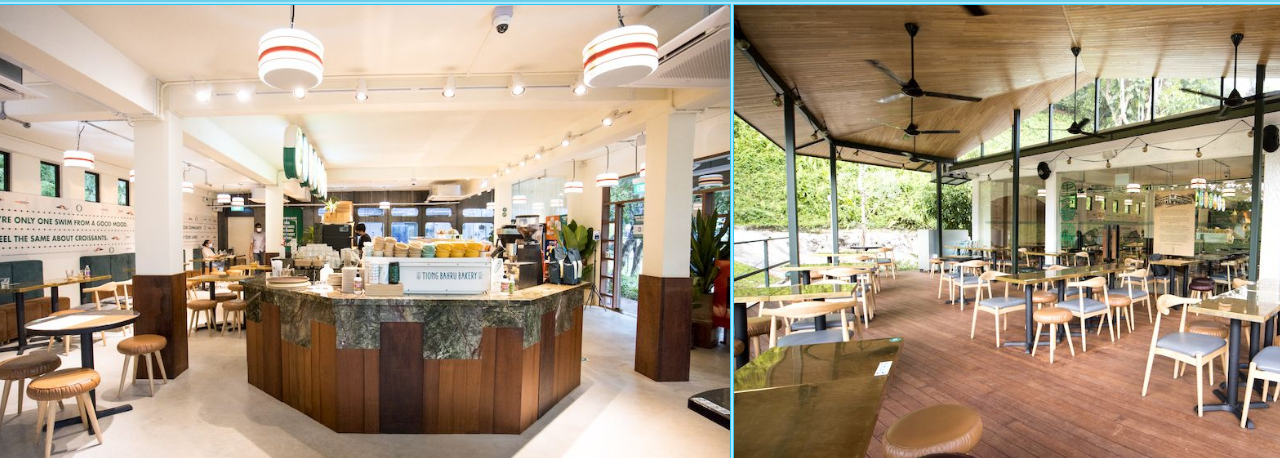
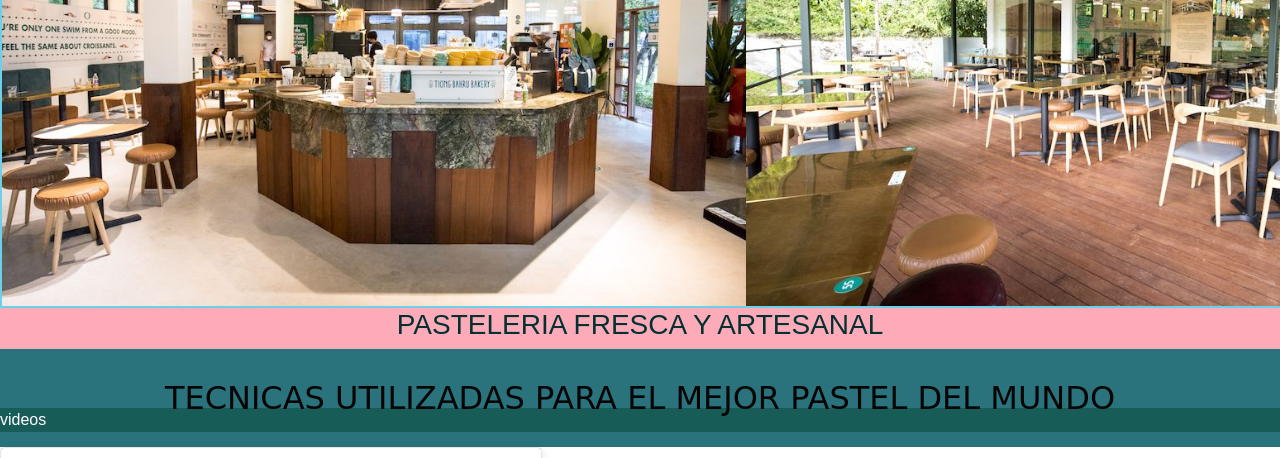
Before and after one commit to horacio-maciel/3ra-preentrega-maciel, a website: page index.html in a window 1280 px wide. Shown: the part 477-935 px from the top of the page. Drawn offline with nearby package versions, Linux system fonts and the light colour scheme; a script that the page names is missing.

```diff
--- a/index.html
+++ b/index.html
@@ -15,7 +15,7 @@
     rel="preconnect" href="https://fonts.googleapis.com">
   <link rel="stylesheet" href="https://cdnjs.cloudflare.com/ajax/libs/animate.css/4.1.1/animate.min.css" />
   <!-- mi css -->
-  <link rel="stylesheet" href="./css/estyle.css">
+  <link rel="stylesheet" href="./css/style.css">
 </head>
 
 
```
